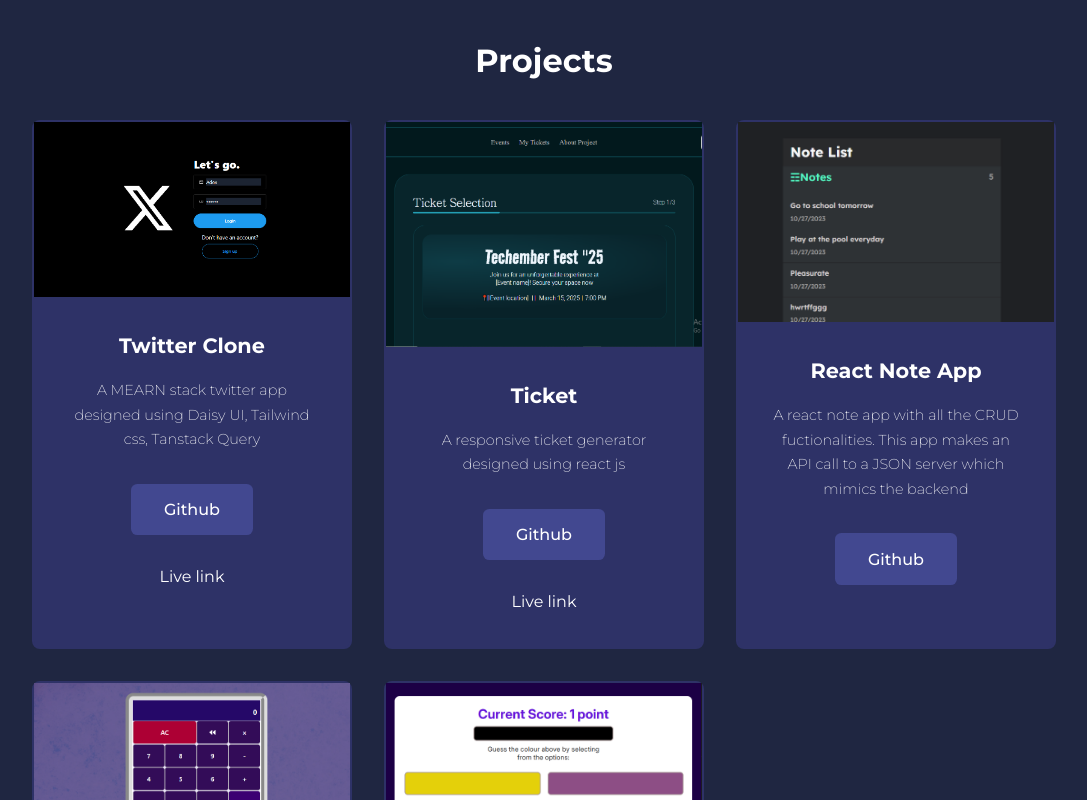
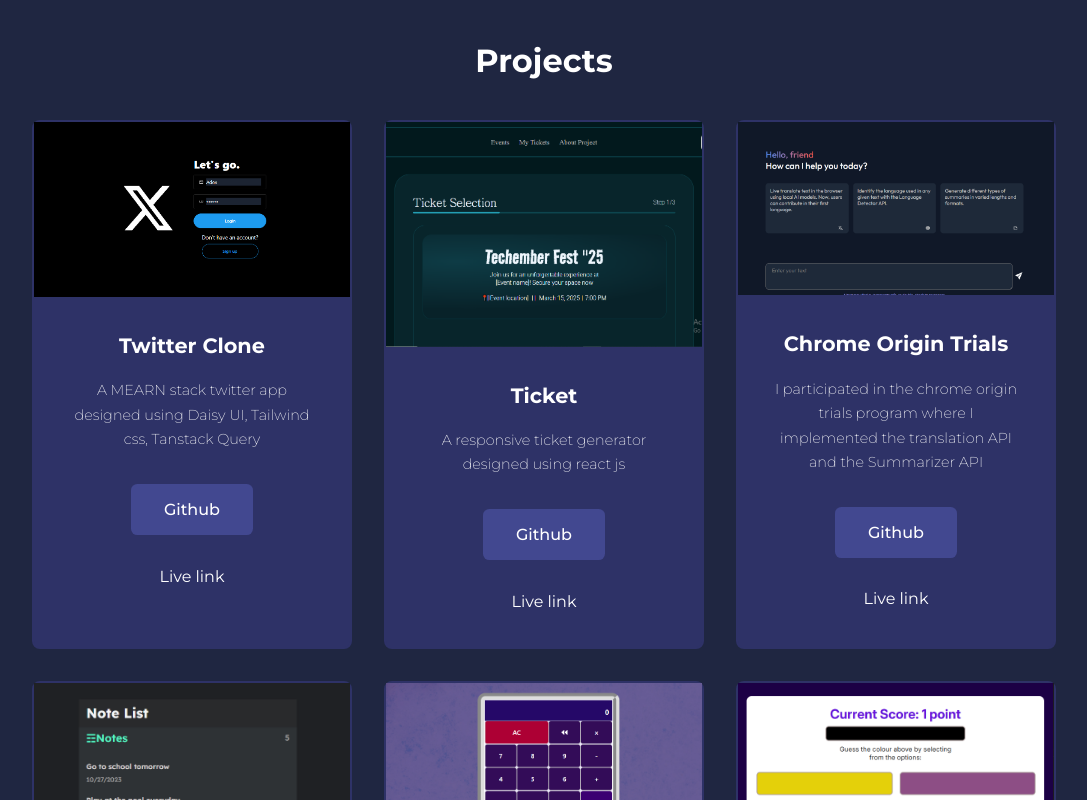
Before and after one commit to adexfit/techPortfolio, a React (Vite) app: page / in a window 1280 px wide. Shown: the part 1340-2140 px from the top of the page, without its empty margins (96-1183 px from the left). Built offline with nearby package versions, Linux system fonts and the light colour scheme.

Commit message:
added a new project

```diff
--- a/src/assets/assets.js
+++ b/src/assets/assets.js
@@ -16,6 +16,7 @@ import close from "../assets/close.svg";
 import contact from "../assets/contact.svg";
 import AdeboyeElishaFrontendResume05 from "../assets/AdeboyeElishaFrontendResume05.pdf";
 import twiclone from "../assets/twiclone.png";
+import adexai from "../assets/adexai.png";
 
 export const assets = {
   illustrate3,
@@ -36,4 +37,5 @@ export const assets = {
   contact,
   AdeboyeElishaFrontendResume05,
   twiclone,
+  adexai,
 };
--- a/src/data/data.js
+++ b/src/data/data.js
@@ -47,6 +47,14 @@ export const projectList = [
     hosted: true,
   },
   {
+    title: "Chrome Origin Trials",
+    desc: "I participated in the chrome origin trials program where I implemented the translation API and the Summarizer API",
+    imgSrc: `${assets.adexai}`,
+    github: "https://github.com/adexfit/adexai",
+    netlify: "https://adexai.netlify.app/",
+    hosted: true,
+  },
+  {
     title: "React Note App",
     desc: "A react note app with all the CRUD fuctionalities. This app makes an API call to a JSON server which mimics the backend",
     imgSrc: `${assets.noteapp}`,
```
Also changed, not shown: src/assets/adexai.png (added).
